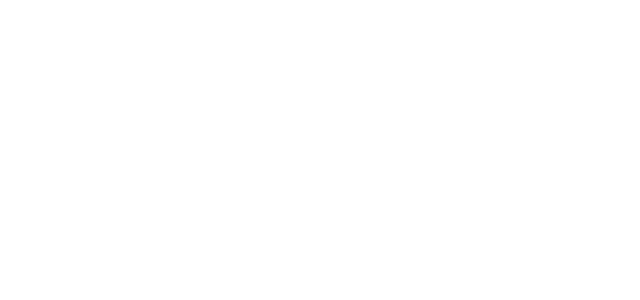
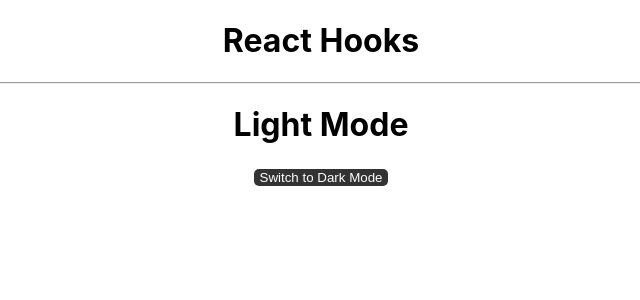
Before and after one commit to ganeshbachu61/miniprojects, a React (Create React App) app: page /reacthooks in a window 1280 px wide. Before the commit this address had no page. Shown: the top 300 px of the page, without its empty margins (319-959 px from the left). Built offline with nearby package versions, Linux system fonts and the light colour scheme.

Commit message:
Added Memo Hook and Context Hook

```diff
--- a/src/App.js
+++ b/src/App.js
@@ -6,6 +6,7 @@
 import AppItems from './components/Search/Search';
 import CountDownTimer from './components/Countdown/Countdown';
 import MiniProjects from './Pages/MiniProjects';
+import ReactHooks from './Pages/ReactHooks';
 import { Route, Routes } from 'react-router';
 
 function App() {
@@ -18,6 +19,7 @@
         <Route path='/fetch' element={<DataFetch/>}/>
         <Route path='/counter' element={<Counter/>}/>
         <Route path='/countdown' element={<CountDownTimer/>}/>
+        <Route path='/reacthooks' element={<ReactHooks/>}/>
       </Routes>
     </div>
   );
--- a/src/Pages/MiniProjects.jsx
+++ b/src/Pages/MiniProjects.jsx
@@ -12,6 +12,7 @@
           <li onClick={() => setMenu('fetch')} className={menu === "fetch" ? "active":""}><a href='/fetch'>Fetch Api</a></li>
           <li onClick={() => setMenu('counter')} className={menu === "counter" ? "active":""}><a href='/counter'>Counter</a></li>
           <li onClick={() => setMenu('countdown')} className={menu === "countdown" ? "active":""}><a href='/countdown'>CountDown</a></li>
+          <li onClick={() => setMenu('reacthooks')} className={menu === "reacthooks" ? "active":""}><a href='/reacthooks'>React Hooks</a></li>
         </ul>
     </div>
   )
--- /dev/null
+++ b/src/Pages/ReactHooks.jsx
@@ -0,0 +1,15 @@
+import React from 'react'
+import App from '../components/ContextHook/ContextHook'
+
+const ReactHooks = () => {
+  return (
+    <div>
+        <h1>React Hooks</h1>
+        <hr/>
+        <App/>
+
+    </div>
+  )
+}
+
+export default ReactHooks
--- /dev/null
+++ b/src/components/ContextHook/ContextHook.jsx
@@ -0,0 +1,43 @@
+import React, { createContext, useContext, useState } from 'react'
+
+const ThemeContext = createContext();
+
+const ThemeProvider = ({children}) => {
+    const [theme,setTheme] = useState('light');
+    const toggleTheme = () => {
+        setTheme((prevTheme) => (prevTheme === 'light'?'dark':'light'));
+    }
+    return (
+        <ThemeContext.Provider value={{theme,toggleTheme}}>
+            {children}
+        </ThemeContext.Provider>
+    )
+}
+
+const ThemeButton = () => {
+    const {theme,toggleTheme} = useContext(ThemeContext);
+    return (
+        <button onClick={toggleTheme} style={{backgroundColor:theme === 'light' ? '#333' : '#ddd', color:theme === 'light' ? '#fff' : '#000', borderRadius:'5px',border:'none'}}>
+           Switch to {theme === 'light' ? "Dark" : "Light"} Mode
+        </button>
+    )
+}
+
+const ThemePage = () => {
+    const{theme} = useContext(ThemeContext);
+    return(
+        <div style={{height:"100vh",backgroundColor:theme === 'light' ? "#fff" : "#333", color: theme === 'light' ? "#000" : "#fff"}}>
+            <h1>{theme === 'light' ? "Light Mode" : "Dark Mode"}</h1>
+            <ThemeButton/>
+        </div>
+    )
+}
+
+const App = () => {
+    return (
+        <ThemeProvider>
+            <ThemePage/>
+        </ThemeProvider>
+    )
+}
+export default App;
--- a/src/index.js
+++ b/src/index.js
@@ -9,6 +9,7 @@
 import DataFetch from './components/FetchApi/FetchApi';
 import Counter from './components/Counter/Counter';
 import CountDownTimer from './components/Countdown/Countdown';
+import ReactHooks from './Pages/ReactHooks';
 
 const router = createBrowserRouter([
   {
@@ -31,6 +32,10 @@
     path:"countdown",
     element:<CountDownTimer/>
   },
+  {
+    path:"reacthooks",
+    element:<ReactHooks/>
+  }
 ])
 
 const root = ReactDOM.createRoot(document.getElementById('root'));
```
